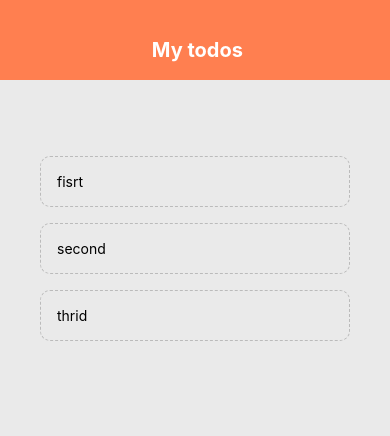
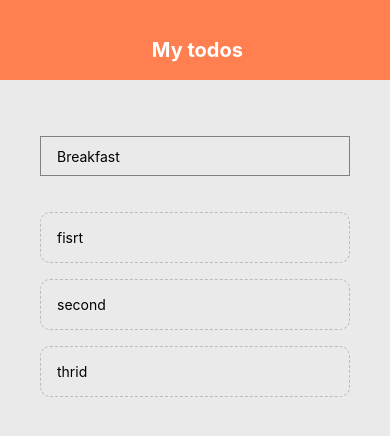
Before and after one commit to artamagochi/KenTestProject, a React Native app: screen / in a window 390 px wide. Shown: the top 436 px of the page. Built offline with nearby package versions, Linux system fonts and the light colour scheme.

Commit message:
set input on screen

```diff
--- a/App.js
+++ b/App.js
@@ -14,16 +14,23 @@
     {text: 'thrid', key: '3'},
   ])
 
+  const [textInputValue, setTextInputValue] = useState('cosa');
+
   const pressHandler = (key) => {
     setTodos((prevTodos) =>{
       return prevTodos.filter(todo => todo.key != key)
     })
   }
 
+
   return (
     <View style = {styles.container}>
       <Header />
       <View style={styles.content}>
+        <AddButton
+          value={textInputValue}
+          changeHandler={setTextInputValue}
+        />
         {/*to form*/}
         <View style={styles.list}>
           <FlatList
```
